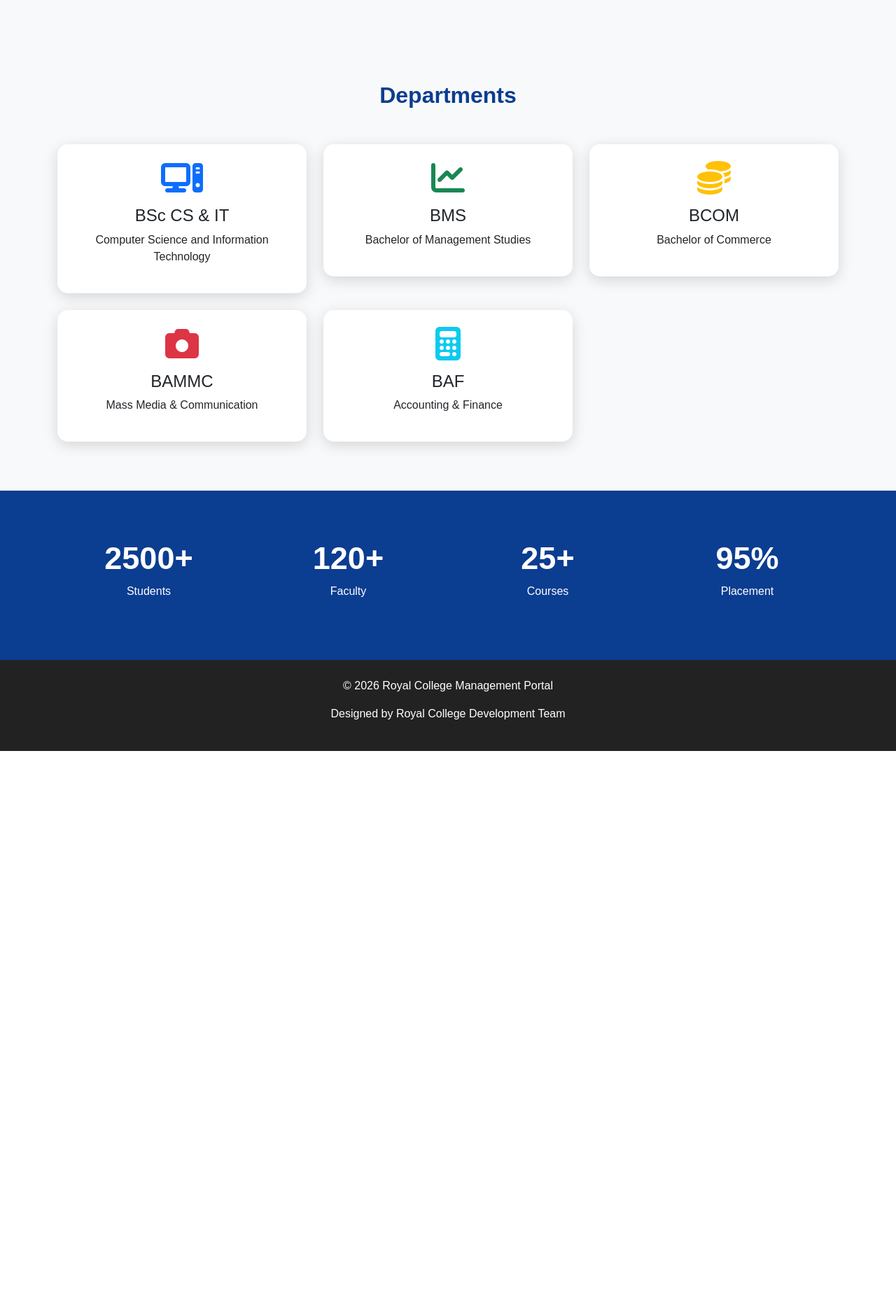
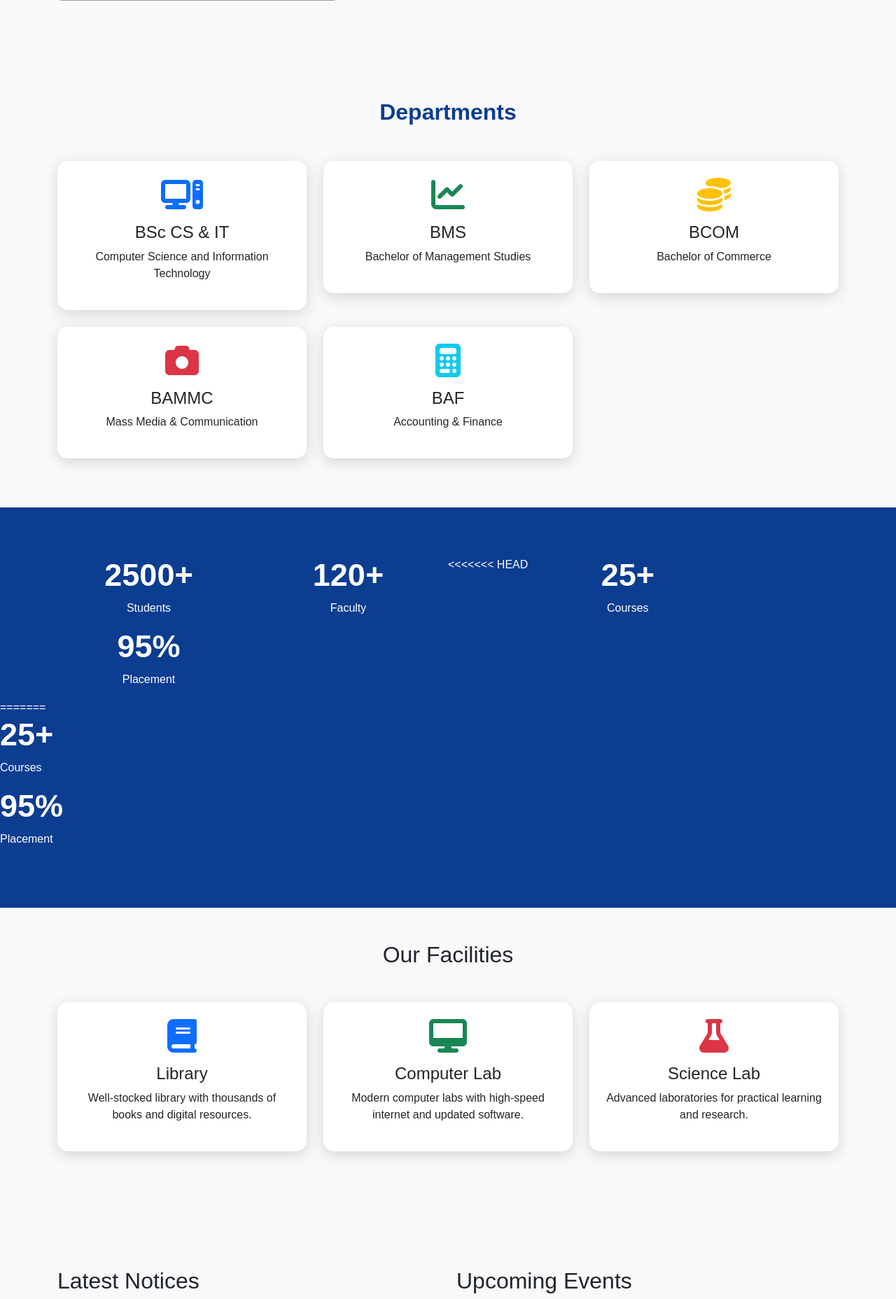
Before and after one commit to manasi324/College-Management-Portal, a Flask app: page / in a window 1280 px wide. Shown: the part 1269-3125 px from the top of the page at 70% size. Before the commit the page ends 2342 px from the top, so only its background shows below. Run offline with Flask 3, Linux system fonts and the light colour scheme; grey boxes are pictures that could not be loaded.

Commit message:
Enhance homepage with facilities, gallery, placements, and notices sections

```diff
--- a/college-portal/app.py
+++ b/college-portal/app.py
@@ -449,5 +449,16 @@
         "teacher_notices.html",
         notices=notices
     )
+
+    @app.route("/")
+    def home():
+      notices = Notice.query.order_by(Notice.id.desc()).limit(5).all()
+      events = Event.query.order_by(Event.id.desc()).limit(5).all()
+
+    return render_template(
+        "index.html",
+        notices=notices,
+        events=events
+    )
 if __name__ == '__main__':
     app.run(host='0.0.0.0', port=5000, debug=True)
--- a/college-portal/config.py
+++ b/college-portal/config.py
@@ -8,7 +8,7 @@
     SQLALCHEMY_ENGINE_OPTIONS = {
         "connect_args": {
             "ssl": {
-                "ca": r"C:\Users\DESKTOP\Downloads\isrgrootx1.pem"
+                "ca": r"C:\Users\Admin\Downloads\isrgrootx1.pem"
             }
         }
     }
--- a/college-portal/templates/index.html
+++ b/college-portal/templates/index.html
@@ -161,9 +161,13 @@
 </head>
 
 <body>
-
 <!-- Navbar -->
 
+<<<<<<< HEAD
+<!-- Navbar -->
+
+=======
+>>>>>>> fdebe58 (Enhance homepage with facilities, gallery, placements, and notices sections)
 <nav class="navbar navbar-expand-lg navbar-dark sticky-top">
 
 <div class="container">
@@ -411,6 +415,7 @@
 <p>Faculty</p>
 
 </div>
+<<<<<<< HEAD
 
 <div class="col-md-3">
 
@@ -432,6 +437,134 @@
 
 </div>
 
+=======
+<div class="col-md-3">
+<h2>25+</h2>
+<p>Courses</p>
+</div>
+<div class="col-md-3">
+<h2>95%</h2>
+<p>Placement</p>
+</div>
+</div>
+</div>
+</section>
+
+<section class="py-5 bg-light">
+    <div class="container">
+
+        <h2 class="text-center mb-5">Our Facilities</h2>
+
+        <div class="row g-4">
+
+            <div class="col-md-4">
+                <div class="card text-center p-4 h-100">
+                    <i class="fas fa-book fa-3x text-primary mb-3"></i>
+                    <h4>Library</h4>
+                    <p>Well-stocked library with thousands of books and digital resources.</p>
+                </div>
+            </div>
+
+            <div class="col-md-4">
+                <div class="card text-center p-4 h-100">
+                    <i class="fas fa-desktop fa-3x text-success mb-3"></i>
+                    <h4>Computer Lab</h4>
+                    <p>Modern computer labs with high-speed internet and updated software.</p>
+                </div>
+            </div>
+
+            <div class="col-md-4">
+                <div class="card text-center p-4 h-100">
+                    <i class="fas fa-flask fa-3x text-danger mb-3"></i>
+                    <h4>Science Lab</h4>
+                    <p>Advanced laboratories for practical learning and research.</p>
+                </div>
+            </div>
+
+        </div>
+
+    </div>
+</section>
+
+<!-- Latest Notices & Events -->
+<section class="container my-5">
+    <div class="row">
+
+        <div class="col-md-6">
+            <h2>Latest Notices</h2>
+
+            {% for notice in notices %}
+            <div class="card mb-3">
+                <div class="card-body">
+                    <h5>{{ notice.title }}</h5>
+                    <p>{{ notice.description }}</p>
+                </div>
+            </div>
+            {% endfor %}
+        </div>
+
+        <div class="col-md-6">
+            <h2>Upcoming Events</h2>
+
+            {% for event in events %}
+            <div class="card mb-3">
+                <div class="card-body">
+                    <h5>{{ event.title }}</h5>
+                    <p>{{ event.date }}</p>
+                    <p>{{ event.description }}</p>
+                </div>
+            </div>
+            {% endfor %}
+        </div>
+
+    </div>
+</section>
+
+<section class="py-5">
+    <div class="container">
+
+        <h2 class="text-center mb-5">Campus Gallery</h2>
+
+        <div class="row">
+
+            <div class="col-md-4 mb-4">
+                <img src="{{ url_for('static', filename='images/campus1.jpg') }}"
+                     class="img-fluid rounded shadow">
+            </div>
+
+            <div class="col-md-4 mb-4">
+                <img src="{{ url_for('static', filename='images/campus2.jpg') }}"
+                     class="img-fluid rounded shadow">
+            </div>
+
+            <div class="col-md-4 mb-4">
+                <img src="{{ url_for('static', filename='images/library.jpg') }}"
+                     class="img-fluid rounded shadow">
+            </div>
+
+        </div>
+
+    </div>
+</section>
+
+<section class="py-5 bg-light">
+    <div class="container">
+
+        <h2 class="text-center mb-5">Placement Partners</h2>
+
+        <div class="row text-center">
+
+            <div class="col"><h4>TCS</h4></div>
+            <div class="col"><h4>Infosys</h4></div>
+            <div class="col"><h4>Wipro</h4></div>
+            <div class="col"><h4>Accenture</h4></div>
+            <div class="col"><h4>Capgemini</h4></div>
+            <div class="col"><h4>Cognizant</h4></div>
+
+        </div>
+
+    </div>
+>>>>>>> fdebe58 (Enhance homepage with facilities, gallery, placements, and notices sections)
 </section>
 
 <!-- Footer -->
@@ -449,7 +582,10 @@
 Designed by Royal College Development Team
 
 </p>
+<<<<<<< HEAD
 
+=======
+>>>>>>> fdebe58 (Enhance homepage with facilities, gallery, placements, and notices sections)
 </footer>
 
 <script src="https://cdn.jsdelivr.net/npm/bootstrap@5.3.3/dist/js/bootstrap.bundle.min.js"></script>
```
